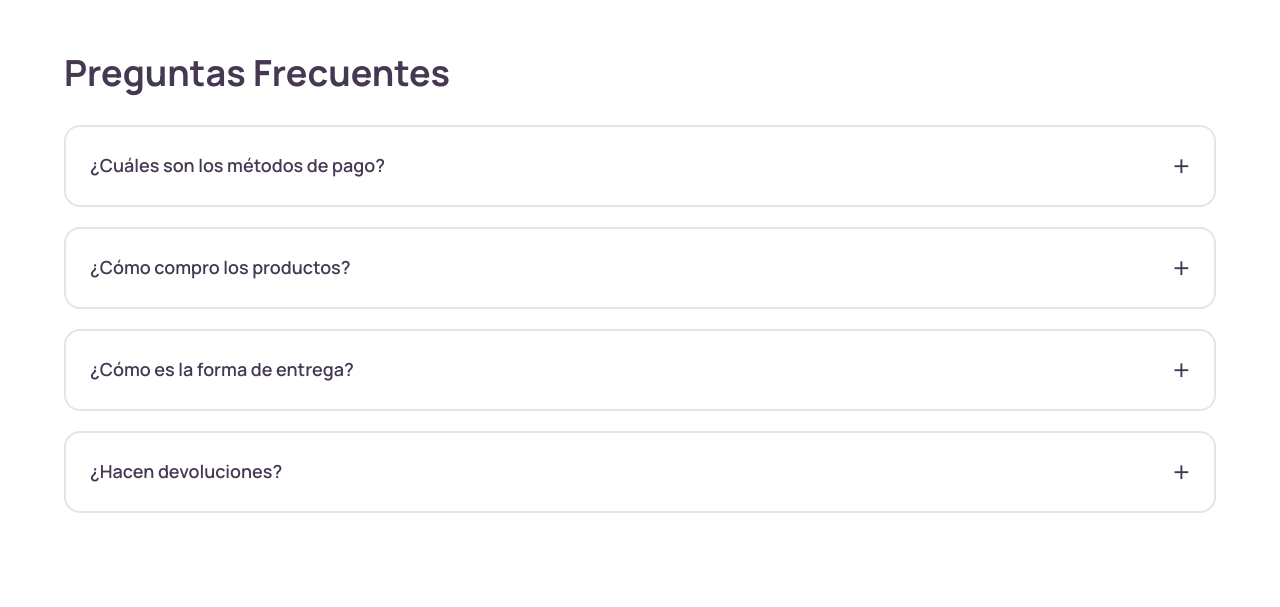
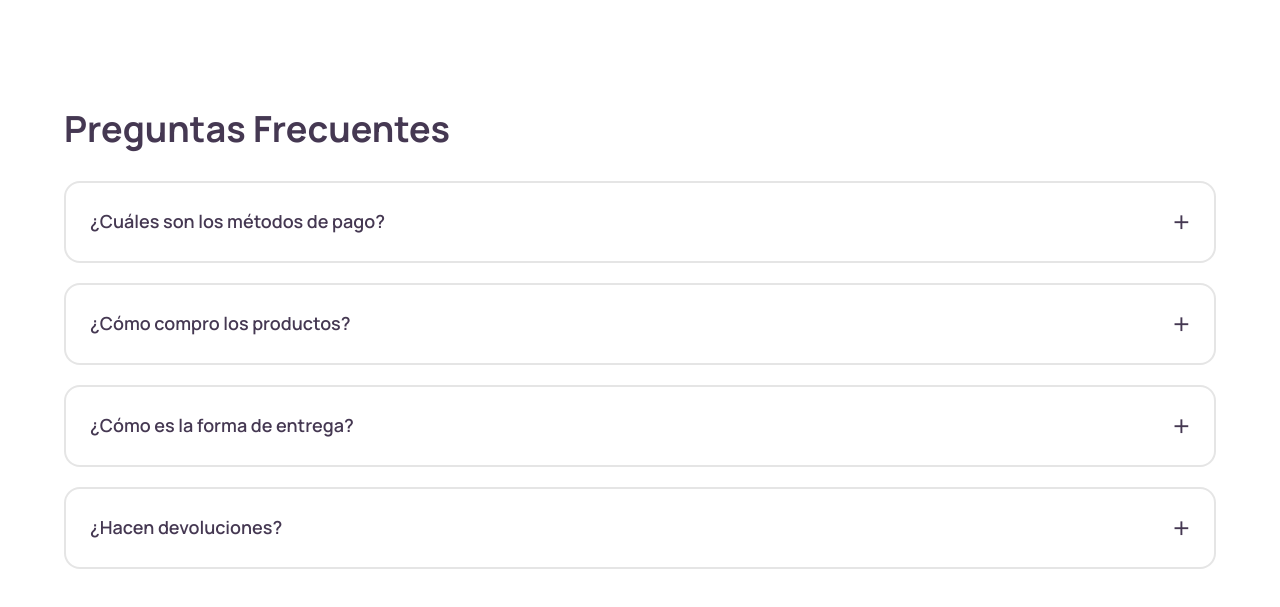
Before and after one commit to juanandreacchio/San_Gabriel, a React (Vite) app: page /faqs in a window 1280 px wide. Shown: the part 4739-5346 px from the top of the page. Built offline with nearby package versions, Linux system fonts and the light colour scheme; no server answers; the database is empty.

Commit message:
images and question space

```diff
--- a/src/Components/Preguntas.jsx
+++ b/src/Components/Preguntas.jsx
@@ -26,7 +26,7 @@ const Preguntas = () => {
 
   return (
     <div
-      className="flex flex-col w-full h-altura_pagina_md max-h-full px-6 md:px-16 pt-24"
+      className="flex flex-col w-full h-altura_pagina_md max-h-full px-6 md:px-16 pt-24 mb-14"
       id="faqs"
     >
       <h2 className="text-3xl md:text-4xl my-8 font-manrope text-purple-titles font-bold">
--- a/src/Components/Producto.jsx
+++ b/src/Components/Producto.jsx
@@ -5,14 +5,14 @@ const Producto = ({ producto, imagenBack }) => {
 
   return (
     <div className=" bg-white-white_figma rounded-xl border-2 border-gray-gray_figma flex flex-col justify-start gap-3 w-full max-w md:w-[360px] lg:w-80 h-[480px] overflow-hidden font-manrope ">
-      <figure className="h-[307px] h-[360px]  overflow-hidden flex justify-center items-center">
+      <figure className="h-full   flex justify-center items-center p-8">
         {/* <img
           // src={imagen}          className="w-full h-full object-cover bg-prod4"
           alt={`Imagen de ${nombre}`}
         /> */}
         {/* <div className={`w-full h-full object-cover bg-${imagen}`}></div> */}
         <div
-          className={`w-5/6 h-5/6  ${imagenBack}  bg-center bg-no-repeat`}
+          className={`w-full h-full  ${imagenBack}  bg-center bg-no-repeat bg-cover`}
         ></div>
       </figure>
       <div className="p-4 text-[32px] h-1/2 leading-none flex flex-col items-start gap-5 ">
```
